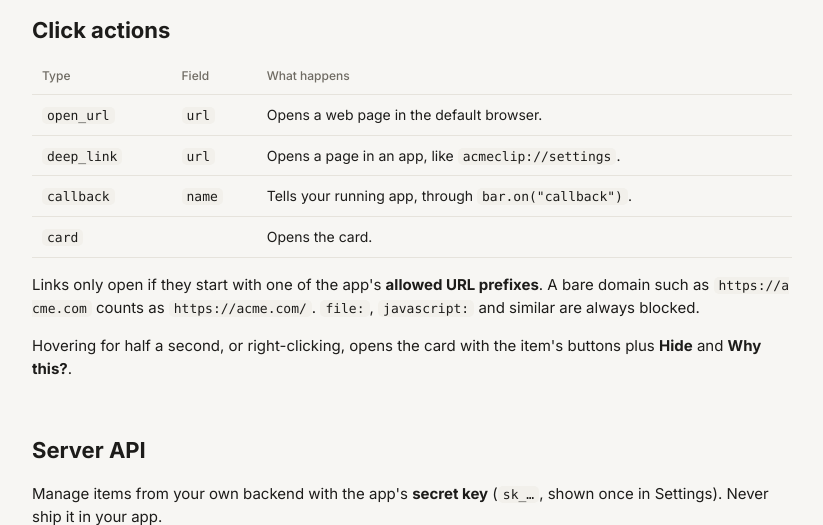
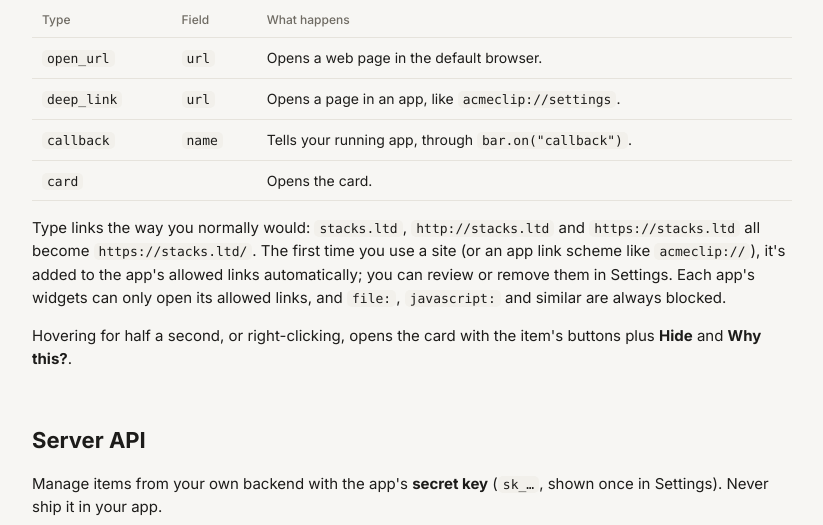
Before and after one commit to tejamaddimsetty/pillkit, a Flask app: page /docs in a window 1280 px wide. Shown: the part 2880-3405 px from the top of the page, without its empty margins (328-1151 px from the left). Run offline with Flask 3, Linux system fonts and the light colour scheme; some libraries are stand-ins or nearby versions.

Commit message:
Accept item links as typed and allow their site automatically
Typing a link no longer fails when its site isn't on the app's allowlist.
Links are normalised (bare domains and http:// become https://) and the
site or app scheme is added to the app's allowed prefixes, with a note in
the editor and `allowed_prefix_added` in the API response. Dangerous schemes
are still refused, and the host still only opens allowlisted links.

Co-Authored-By: Claude Opus 5.5 <noreply@anthropic.com>

```diff
--- a/server/app.py
+++ b/server/app.py
@@ -65,8 +65,16 @@ def url_allowed(url, prefixes):
 
 
 def normalize_url(url):
-    """A bare https://host means its home page: https://host/."""
+    """Accept links the way people type them: "stacks.ltd" and
+    "http://stacks.ltd" become "https://stacks.ltd/" (the host only opens
+    secure links). Custom app links ("myapp://page") are left as they are."""
     url = (url or "").strip()
+    if not url:
+        return url
+    if "://" not in url and re.match(r"^[\w-]+(\.[\w-]+)+([/?#].*)?$", url):
+        url = "https://" + url
+    if re.match(r"^http://", url, re.I):
+        url = "https://" + url[7:]
     if re.match(r"^https://[^/?#\s]+$", url, re.I):
         url += "/"
     return url
@@ -525,6 +533,24 @@ def create_app(config=None):
         except ValueError:
             return "bad"
 
+    def auto_allow(a, data):
+        """Adds the item's link to the app's allowed prefixes, so typing a link
+        just works. Returns the prefix added, or None."""
+        if data.get("action_type") not in ("open_url", "deep_link"):
+            return None
+        data["action_value"] = normalize_url(data.get("action_value"))
+        prefix = suggest_prefix(data["action_value"])
+        if not prefix:
+            return None
+        prefixes = a["allowed_url_prefixes"].splitlines()
+        if url_allowed(data["action_value"], prefixes):
+            return None
+        prefixes.append(prefix)
+        write(update(db.apps).where(db.apps.c.id == a["id"]).values(allowed_url_prefixes="\n".join(prefixes)))
+        a["allowed_url_prefixes"] = "\n".join(prefixes)
+        audit("app.allow_prefix", a["id"], prefix=prefix)
+        return prefix
+
     def editor_form(a, existing=None):
         """Normalises the submitted editor form. Returns (data, suggest, error)."""
         f = request.form.to_dict()
@@ -546,16 +572,10 @@ def create_app(config=None):
             return f, None, "Dates must look like 2026-11-01 09:00"
         if f.get("starts_at") and f.get("ends_at") and int(f["ends_at"]) <= int(f["starts_at"]):
             return f, None, "The end date must be after the start date"
-        if f.get("action_value"):
-            f["action_value"] = normalize_url(f["action_value"])
-        suggest = suggest_prefix(f.get("action_value")) if f.get("action_type") in ("open_url", "deep_link") else None
-        if f.get("allow_domain") and suggest:
-            # One-click fix from the error: allow the link's domain, then save.
-            prefixes = a["allowed_url_prefixes"].splitlines()
-            if suggest not in prefixes:
-                prefixes.append(suggest)
-                write(update(db.apps).where(db.apps.c.id == a["id"]).values(allowed_url_prefixes="\n".join(prefixes)))
-                audit("app.allow_prefix", a["id"], prefix=suggest)
+        added = auto_allow(a, f)
+        if added:
+            flash(f"Added {added} to this app's allowed links.", "ok")
+        suggest = None
         return f, suggest, None
 
     def render_editor(a, form, item=None, suggest=None, status=200):
@@ -798,10 +818,14 @@ def create_app(config=None):
         data.setdefault("foreground", theme.get("foreground", "#2A2C05"))
         if isinstance(data.get("card"), dict):
             data.setdefault("card_body", data["card"].get("body", ""))
+        added = auto_allow(a, data)
         row, err = insert_item(a, data)
         if err:
             return api_error(400, err)
-        return jsonify({"item": item_to_wire(row)}), 201
+        out = {"item": item_to_wire(row)}
+        if added:
+            out["allowed_prefix_added"] = added
+        return jsonify(out), 201
 
     @app.delete("/v1/items/<item_id>")
     def api_delete_item(item_id):
--- a/server/templates/docs.html
+++ b/server/templates/docs.html
@@ -38,7 +38,6 @@
     <ol class="steps">
       <li><b>Apply for a licence.</b> <a href="{{ url_for('apply') }}">Apply here</a>. We review every developer by hand.</li>
       <li><b>Register your app</b> on your dashboard. You get an <code>appId</code> and a publishable key (<code>pk_…</code>).</li>
-      <li><b>Allow your links.</b> In the app's Settings, add every site or app scheme your items may open, such as <code>https://acme.com/</code> or <code>acmeclip://</code>.</li>
       <li><b>Create an item.</b> Title, subtitle, icon, colours, and what happens on click. The editor shows a live preview.</li>
       <li><b>Add the SDK</b> and call <code>start()</code>. Your item appears next to the clock within a few minutes.</li>
     </ol>
@@ -106,7 +105,7 @@ bar.on("callback", (e) => openBuildWindow(e.item_id));</code></pre>
       <tr><td><code>callback</code></td><td><code>name</code></td><td>Tells your running app, through <code>bar.on("callback")</code>.</td></tr>
       <tr><td><code>card</code></td><td></td><td>Opens the card.</td></tr>
     </table>
-    <p>Links only open if they start with one of the app's <b>allowed URL prefixes</b>. A bare domain such as <code>https://acme.com</code> counts as <code>https://acme.com/</code>. <code>file:</code>, <code>javascript:</code> and similar are always blocked.</p>
+    <p>Type links the way you normally would: <code>stacks.ltd</code>, <code>http://stacks.ltd</code> and <code>https://stacks.ltd</code> all become <code>https://stacks.ltd/</code>. The first time you use a site (or an app link scheme like <code>acmeclip://</code>), it's added to the app's allowed links automatically; you can review or remove them in Settings. Each app's widgets can only open its allowed links, and <code>file:</code>, <code>javascript:</code> and similar are always blocked.</p>
     <p>Hovering for half a second, or right-clicking, opens the card with the item's buttons plus <b>Hide</b> and <b>Why this?</b>.</p>
 
     <h2 id="api">Server API</h2>
@@ -173,8 +172,8 @@ pillkit-host --version</code></pre>
     <dl class="faq">
       <dt>My item doesn't appear.</dt>
       <dd>Check it's switched on and not scheduled in the future. Hosts check for new items every few minutes. <code>bar.status()</code> shows the licence state and last error.</dd>
-      <dt>"This app can only open URLs you've allowed".</dt>
-      <dd>Add the link's site to the app's allowed URL prefixes, or use the one-click "Allow and save" button in the editor.</dd>
+      <dt>Where do I manage which links an app can open?</dt>
+      <dd>In the app's Settings, under Allowed URL prefixes. Sites are added there automatically when you use them in an item.</dd>
       <dt>It shows "Pill Kit dev".</dt>
       <dd>Your licence invoice is still open. The label disappears once it's marked paid.</dd>
       <dt>The widget vanished on macOS.</dt>
--- a/server/templates/item.html
+++ b/server/templates/item.html
@@ -81,7 +81,7 @@
         <option value="card" {{ 'selected' if act == 'card' }}>Just show the card</option>
       </select>
       <input name="action_value" id="action-value" placeholder="https://stacks.ltd" value="{{ form.get('action_value', '') }}">
-      <small class="muted" id="action-hint">Allowed: {{ a.allowed_url_prefixes.splitlines()|join(', ') or 'add prefixes in Settings' }}</small>
+      <small class="muted" id="action-hint">Any web link works, like stacks.ltd. We'll allow that site for this app.</small>
       <label>Card text <span class="count" data-for="card_body">0/280</span>
         <textarea name="card_body" maxlength="280" rows="2" placeholder="Shown in the card on hover. Leave empty to repeat the subtitle.">{{ form.get('card_body', '') }}</textarea></label>
     </section>
@@ -197,8 +197,8 @@
 
   const BUTTON = { open_url: "Open site", deep_link: "Open in app", callback: "Open", card: "" };
   const HINT = {
-    open_url: "Allowed: {{ a.allowed_url_prefixes.splitlines()|join(', ') or 'add prefixes in Settings' }}",
-    deep_link: "A link into your app, like yourapp://settings. Its scheme must be allowed in Settings.",
+    open_url: "Any web link works, like stacks.ltd. We'll allow that site for this app.",
+    deep_link: "A link into your app, like yourapp://settings. We'll allow that scheme for this app.",
     callback: "A name your code listens for, like open-pricing.",
     card: "Clicking the pill opens the card. No link needed.",
   };
```
Also changed, not shown: server/tests/test_flow.py (+27 -12 lines), CHANGELOG.md.
